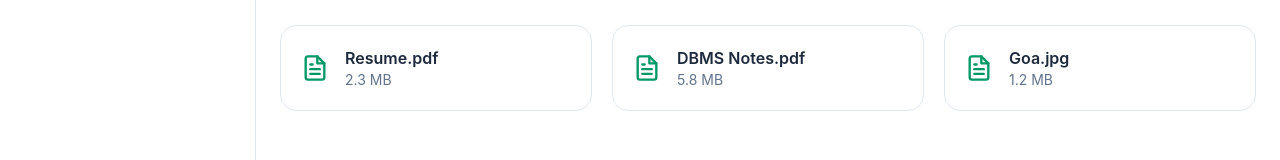
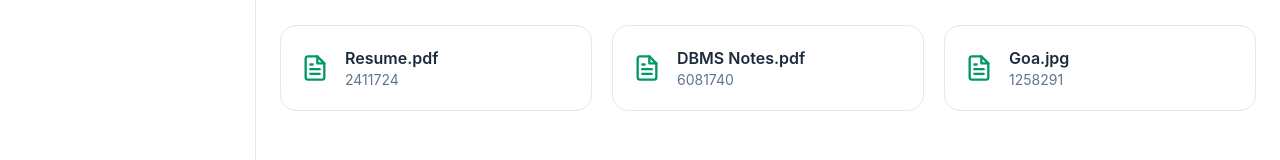
Before and after one commit to DwarkadhishKapse/cloud-storage-platform, a React (Vite) app in the folder client/: page / in a window 1280 px wide. Shown: the part 426-586 px from the top of the page. Built offline with nearby package versions, Linux system fonts and the light colour scheme.

Commit message:
feat: implement file upload modal and file store

```diff
--- a/client/src/components/Sidebar.jsx
+++ b/client/src/components/Sidebar.jsx
@@ -28,7 +28,7 @@ const navItems = [
   },
 ];
 
-const Sidebar = ({ onNewFolder }) => {
+const Sidebar = ({ onNewFolder, onUploadFile }) => {
   const [showNewMenu, setShowNewMenu] = useState(false);
 
   return (
@@ -60,7 +60,7 @@ const Sidebar = ({ onNewFolder }) => {
 
               <button
                 onClick={() => {
-                  alert("Upload feature coming soon");
+                  onUploadFile();
                   setShowNewMenu(false);
                 }}
                 className="flex w-full items-center gap-3 rounded-xl px-4 py-3 text-left text-slate-700 hover:bg-slate-100"
--- /dev/null
+++ b/client/src/components/UploadFileModal.jsx
@@ -0,0 +1,108 @@
+import React, { useRef, useState } from "react";
+import useFileStore from "../store/useFileStore";
+
+const UploadFileModal = ({ isOpen, onClose }) => {
+  const [selectedFile, setSelectedFile] = useState(null);
+  const fileInputRef = useRef(null);
+
+  const { addFile } = useFileStore();
+
+  if (!isOpen) return null;
+
+  const handleFileChange = (e) => {
+    const file = e.target.files[0];
+    if (file) {
+      setSelectedFile(file);
+    }
+  };
+
+  const formatFileSize = (bytes) => {
+    if (bytes < 1024 * 1024) {
+      return `${(bytes / 1024).toFixed(2)} KB`;
+    }
+
+    return `${(bytes / (1024 * 1024)).toFixed(2)} MB`;
+  };
+
+  const handleUpload = () => {
+    if (!selectedFile) {
+      alert("Please select a file");
+      return;
+    }
+
+    addFile({
+      name: selectedFile.name,
+      size: selectedFile.size,
+      type: selectedFile.type,
+    });
+
+    setSelectedFile(null);
+
+    if (fileInputRef.current) {
+      fileInputRef.current.value = "";
+    }
+
+    onClose();
+  };
+
+  const handleCancel = () => {
+    setSelectedFile(null);
+    if (fileInputRef.current) {
+      fileInputRef.current.value = "";
+    }
+    onClose();
+  };
+
+  return (
+    <div className="fixed inset-0 flex items-center justify-center bg-black/30">
+      <div className="w-full max-w-md rounded-3xl bg-white p-6 shadow-xl">
+        <h2 className="mb-6 text-2xl font-bold text-slate-900">Upload File</h2>
+
+        <input
+          ref={fileInputRef}
+          type="file"
+          onChange={handleFileChange}
+          className="hidden"
+        />
+
+        <button
+          onClick={() => fileInputRef.current?.click()}
+          className="mb-4 rounded-2xl bg-emerald-600 px-4 py-2 text-white transition hover:bg-emerald-700"
+        >
+          Choose File
+        </button>
+
+        {selectedFile && (
+          <div className="mb-6 rounded-lg border bg-slate-50 p-4">
+            <p className="font-medium">{selectedFile.name}</p>
+            <p className="text-sm text-slate-500">
+              {formatFileSize(selectedFile.size)}
+            </p>
+            <p className="text-sm text-slate-500">
+              {selectedFile.type || "Unknown file type"}
+            </p>
+          </div>
+        )}
+
+        <div className="flex justify-end gap-3">
+          <button
+            onClick={handleCancel}
+            className="rounded-2xl px-5 py-2 text-slate-600 hover:bg-slate-100"
+          >
+            Cancel
+          </button>
+
+          <button
+            onClick={handleUpload}
+            disabled={!selectedFile}
+            className="rounded-2xl bg-emerald-600 px-5 py-2 text-white transition hover:bg-emerald-700 disabled:cursor-not-allowed disabled:bg-slate-300"
+          >
+            Upload
+          </button>
+        </div>
+      </div>
+    </div>
+  );
+};
+
+export default UploadFileModal;
--- a/client/src/layouts/DashboardLayout.jsx
+++ b/client/src/layouts/DashboardLayout.jsx
@@ -3,12 +3,17 @@ import { Outlet } from "react-router-dom";
 import Navbar from "../components/Navbar";
 import Sidebar from "../components/Sidebar";
 import CreateFolderModal from "../components/CreateFolderModal";
+import UploadFileModal from "../components/UploadFileModal";
 
 const DashboardLayout = () => {
   const [isCreateFolderOpen, setIsCreateFolderOpen] = useState(false);
+  const [isUploadModalOpen, setIsUploadModalOpen] = useState(false);
   return (
     <div className="flex min-h-screen bg-white">
-      <Sidebar onNewFolder={() => setIsCreateFolderOpen(true)} />
+      <Sidebar
+        onNewFolder={() => setIsCreateFolderOpen(true)}
+        onUploadFile={() => setIsUploadModalOpen(true)}
+      />
 
       <div className="flex flex-1 flex-col">
         <Navbar />
@@ -21,6 +26,11 @@ const DashboardLayout = () => {
         isOpen={isCreateFolderOpen}
         onClose={() => setIsCreateFolderOpen(false)}
       />
+
+      <UploadFileModal
+        isOpen={isUploadModalOpen}
+        onClose={() => setIsUploadModalOpen(false)}
+      />
     </div>
   );
 };
--- a/client/src/pages/DashboardPage.jsx
+++ b/client/src/pages/DashboardPage.jsx
@@ -8,33 +8,15 @@ import useFolderStore from "../store/useFolderStore";
 import useSearchStore from "../store/useSearchStore";
 import DeleteFolderModal from "../components/DeleteFolderModal";
 import RenameFolderModal from "../components/RenameFolderModal";
+import useFileStore from "../store/useFileStore";
 
-const files = [
-  {
-    id: 1,
-    name: "Resume.pdf",
-    size: "2.3 MB",
-    type: "pdf",
-  },
-  {
-    id: 2,
-    name: "DBMS Notes.pdf",
-    size: "5.8 MB",
-    type: "pdf",
-  },
-  {
-    id: 3,
-    name: "Goa.jpg",
-    size: "1.2 MB",
-    type: "image",
-  },
-];
 
 const breadcrumbItems = ["Home"];
 
 const DashboardPage = () => {
   const navigate = useNavigate();
 
+  const { files } = useFileStore();
   const { view } = useViewStore();
 
   const { searchQuery } = useSearchStore();
@@ -48,12 +30,13 @@ const DashboardPage = () => {
   const normalizedQuery = searchQuery.toLowerCase().trim();
 
   const activeFolders = folders.filter((folder) => !folder.isDeleted);
+  const activeFiles = files.filter((file)=> !file.isDeleted)
 
   const filteredFolders = activeFolders.filter((folder) =>
     folder.name.toLowerCase().includes(normalizedQuery),
   );
 
-  const filteredFiles = files.filter((file) =>
+  const filteredFiles = activeFiles.filter((file) =>
     file.name.toLowerCase().includes(normalizedQuery),
   );
 
--- /dev/null
+++ b/client/src/store/useFileStore.js
@@ -0,0 +1,82 @@
+import { create } from "zustand";
+
+const useFileStore = create((set) => ({
+  files: [
+    {
+      id: 1,
+      name: "Resume.pdf",
+      size: 2411724,
+      type: "pdf",
+      isFavorite: false,
+      isDeleted: false,
+      createdAt: Date.now(),
+    },
+
+    {
+      id: 2,
+      name: "DBMS Notes.pdf",
+      size: 6081740,
+      type: "pdf",
+      isFavorite: false,
+      isDeleted: false,
+      createdAt: Date.now(),
+    },
+
+    {
+      id: 3,
+      name: "Goa.jpg",
+      size: 1258291,
+      type: "image",
+      isFavorite: false,
+      isDeleted: false,
+      createdAt: Date.now(),
+    },
+  ],
+
+  addFile: (fileObject) => {
+    set((state) => ({
+      files: [
+        ...state.files,
+        {
+          id: Date.now(),
+          isFavorite: false,
+          isDeleted: false,
+          createdAt: Date.now(),
+          ...fileObject,
+        },
+      ],
+    }));
+  },
+
+  toggleFavorite: (id) => {
+    set((state) => ({
+      files: state.files.map((file) =>
+        file.id === id ? { ...file, isFavorite: !file.isFavorite } : file,
+      ),
+    }));
+  },
+
+  moveFileToTrash: (id) => {
+    set((state) => ({
+      files: state.files.map((file) =>
+        file.id === id ? { ...file, isDeleted: true } : file,
+      ),
+    }));
+  },
+
+  restoreFile: (id) => {
+    set((state) => ({
+      files: state.files.map((file) =>
+        file.id === id ? { ...file, isDeleted: false } : file,
+      ),
+    }));
+  },
+
+  permanentlyDeleteFile: (id) => {
+    set((state) => ({
+      files: state.files.filter((file) => file.id !== id),
+    }));
+  },
+}));
+
+export default useFileStore;
```
